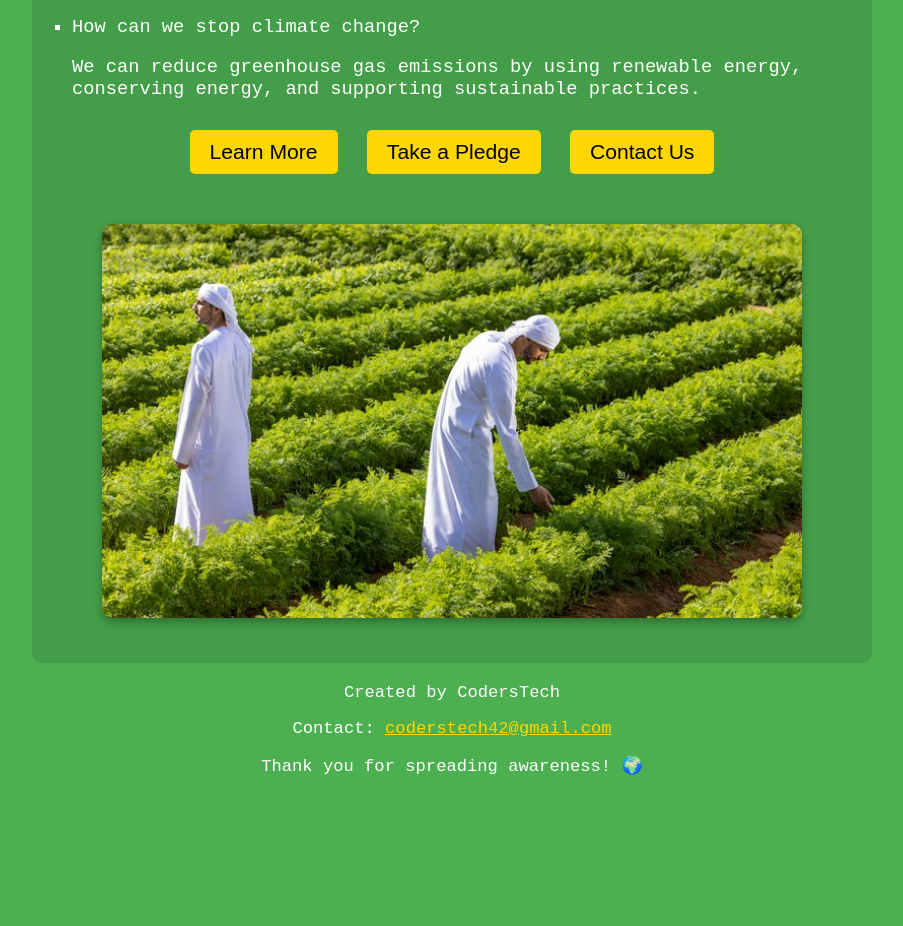
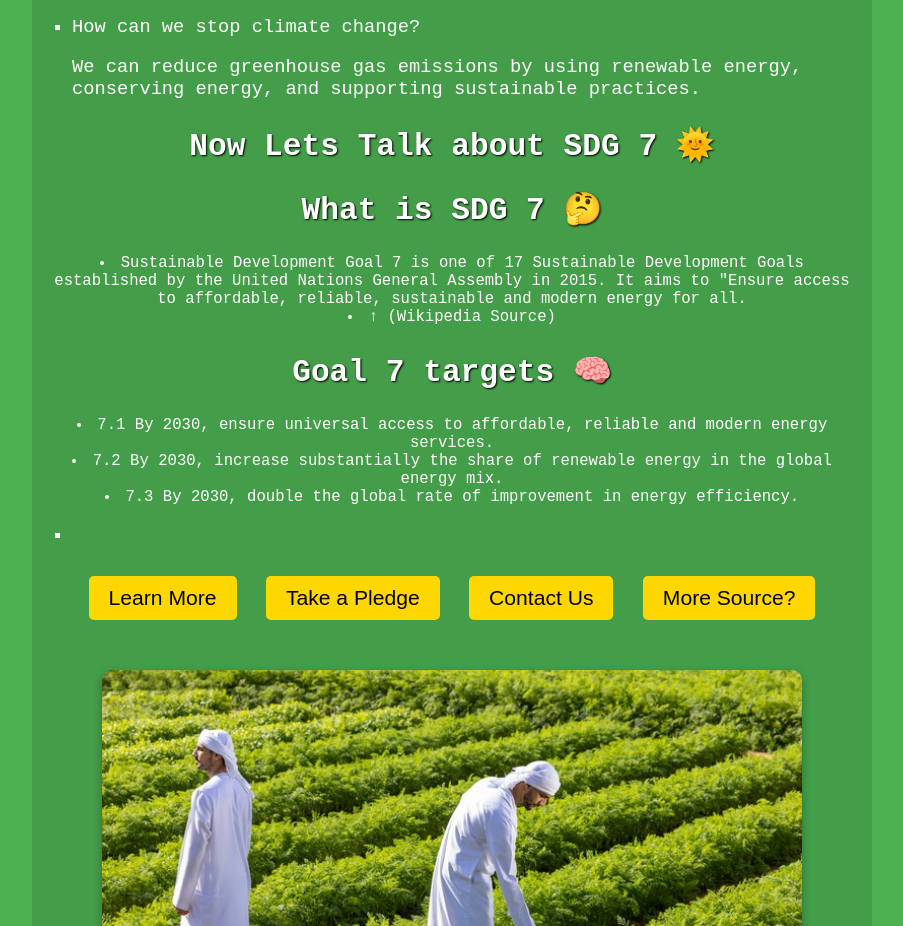
Before and after one commit to CodersTech2024/CodeTester, a plain HTML site: page index.html in a window 1280 px wide. Shown: the part 1705-2631 px from the top of the page, without its empty margins (188-1091 px from the left). Before the commit the page ends 2526 px from the top, so only its background shows below. Drawn offline with Linux system fonts and the light colour scheme.

Commit message:
Update index.html

```diff
--- a/index.html
+++ b/index.html
@@ -103,12 +103,25 @@
             <p>We can reduce greenhouse gas emissions by using renewable energy, conserving energy, and supporting sustainable practices.</p>
         </li>
     </ol>
+     <h2>Now Lets Talk about SDG 7 🌞</h2>
+    <h2>What is SDG 7 🤔</h2>
+    <li>Sustainable Development Goal 7 is one of 17 Sustainable Development Goals established by the United Nations General Assembly in 2015. It aims to "Ensure access to affordable, reliable, sustainable and modern energy for all.</li>
+    <li>↑ (Wikipedia Source)</li>
+
+    <h2>Goal 7 targets 🧠</h2>
+    <li>7.1 By 2030, ensure universal access to affordable, reliable and modern energy services.</li>
+    <li>7.2 By 2030, increase substantially the share of renewable energy in the global energy mix.</li>
+    <li>7.3 By 2030, double the global rate of improvement in energy efficiency.</li>
+    <ul>
+        <li></li>
+    </ul>
 
     <div class="button-container">
 
         <button onclick="learnMore()">Learn More</button>
         <button onclick="pledge()">Take a Pledge</button>
         <button onclick="contactUs()">Contact Us</button>
+        <button onclick="morelink()">More Source?</button>
     </div>
     <img src="UAEAgriculture.jpeg" alt="Environment Preservation" class="image">
 
@@ -132,6 +145,10 @@
     function contactUs() {
         alert("For any questions or feedback, reach us at coderstech42@gmail.com.");
     }
+
+    function morelink() {
+        alert("https://www.un.org/en/climatechange/what-is-climate-change, https://science.nasa.gov/climate-change/, https://www.who.int/news-room/fact-sheets/detail/climate-change-and-health");
+    }
 </script>
 
 </body>
```
